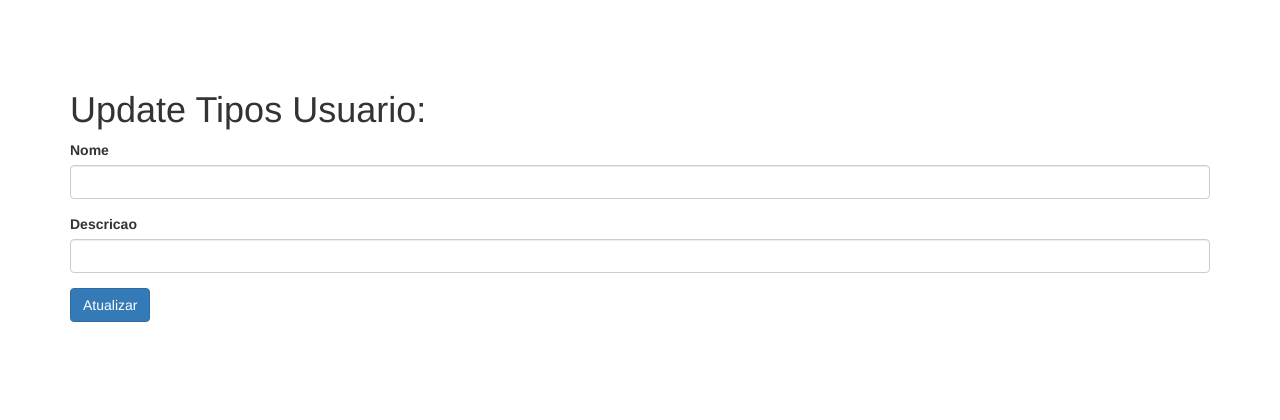
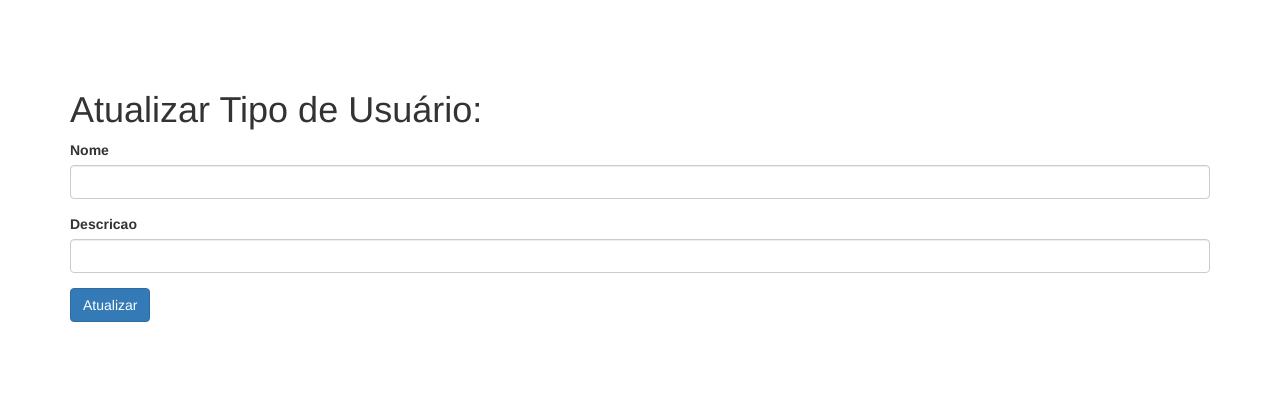
Before and after one commit to Fabio-CS/quadro, a Yii app: template basic/views/tipos-usuario/update.php in a window 1280 px wide. Shown: the top 420 px of the page. Run offline with PHP 8.4 and a stand-in for Yii, Linux system fonts and the light colour scheme; the template is opened without the code that fills it, so the values that code supplies are empty; form fields are guessed from the names that the template uses; some libraries are stand-ins or nearby versions.

Commit message:
Tipo de Usuarios - Changed more labels

```diff
--- a/basic/models/TiposUsuario.php
+++ b/basic/models/TiposUsuario.php
@@ -42,9 +42,9 @@ class TiposUsuario extends \yii\db\ActiveRecord
     public function attributeLabels()
     {
         return [
-            'id_tipo_usuario' => 'Id Tipo Usuario',
+            'id_tipo_usuario' => 'ID',
             'nome' => 'Nome',
-            'descricao' => 'Descricao',
+            'descricao' => 'Descrição',
             'ativo' => 'Ativo',
         ];
     }
--- a/basic/views/tipos-usuario/index.php
+++ b/basic/views/tipos-usuario/index.php
@@ -7,7 +7,7 @@ use yii\grid\GridView;
 /* @var $searchModel app\models\TiposUsuarioSearch */
 /* @var $dataProvider yii\data\ActiveDataProvider */
 
-$this->title = 'Tipos Usuarios';
+$this->title = 'Tipos de Usuários';
 $this->params['breadcrumbs'][] = $this->title;
 ?>
 <div class="tipos-usuario-index">
--- a/basic/views/tipos-usuario/update.php
+++ b/basic/views/tipos-usuario/update.php
@@ -5,9 +5,9 @@ use yii\helpers\Html;
 /* @var $this yii\web\View */
 /* @var $model app\models\TiposUsuario */
 
-$this->title = 'Update Tipos Usuario: ' . ' ' . $model->id_tipo_usuario;
+$this->title = 'Atualizar Tipo de Usuário: ' . ' ' . $model->nome;
 $this->params['breadcrumbs'][] = ['label' => 'Tipos de Usuários', 'url' => ['index']];
-$this->params['breadcrumbs'][] = ['label' => $model->id_tipo_usuario, 'url' => ['view', 'id' => $model->id_tipo_usuario]];
+$this->params['breadcrumbs'][] = ['label' => $model->nome, 'url' => ['view', 'id' => $model->id_tipo_usuario]];
 $this->params['breadcrumbs'][] = 'Atualizar';
 ?>
 <div class="tipos-usuario-update">
--- a/basic/views/tipos-usuario/view.php
+++ b/basic/views/tipos-usuario/view.php
@@ -6,7 +6,7 @@ use yii\widgets\DetailView;
 /* @var $this yii\web\View */
 /* @var $model app\models\TiposUsuario */
 
-$this->title = $model->id_tipo_usuario;
+$this->title = $model->nome;
 $this->params['breadcrumbs'][] = ['label' => 'Tipos de Usuários', 'url' => ['index']];
 $this->params['breadcrumbs'][] = $this->title;
 ?>
@@ -31,7 +31,6 @@ $this->params['breadcrumbs'][] = $this->title;
             'id_tipo_usuario',
             'nome',
             'descricao',
-            'ativo',
         ],
     ]) ?>
 
```
